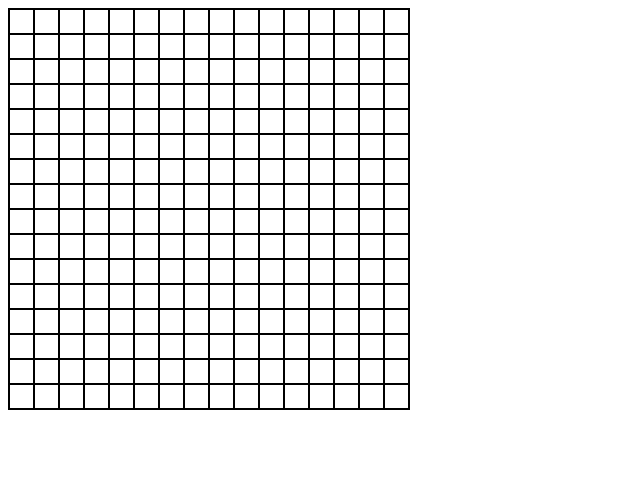
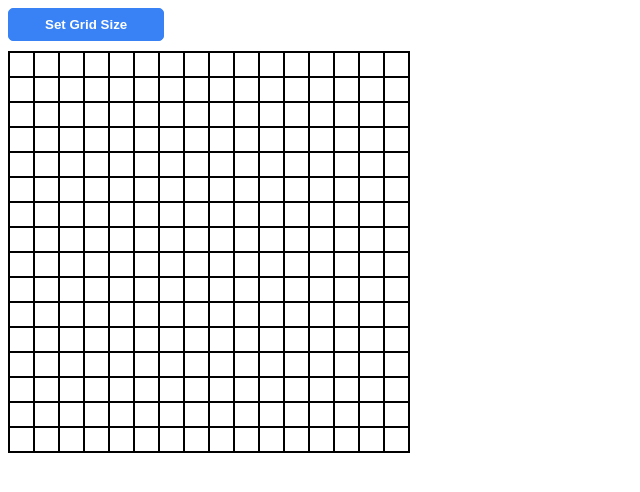
Before and after one commit to karangwaajika/odin-etch-a-sketch, a plain HTML site: page index.html in a window 1280 px wide. Shown: the whole page, without its empty margins (0-640 px from the left). Drawn offline with Linux system fonts and the light colour scheme.

Commit message:
add button to get user input and alert the entered number

```diff
--- a/index.html
+++ b/index.html
@@ -8,6 +8,7 @@
     <link rel="stylesheet" href="style.css" />
 </head>
 <body>
+    <button class="userInput">Set Grid Size</button>
     <div id="container">
     </div>
 </body>
--- a/index.js
+++ b/index.js
@@ -1,5 +1,5 @@
 const container = document.querySelector('#container');
-
+const userInput = document.querySelector('button.userInput');
 
 for(let i=1; i<= 256; i++){
     const content = document.createElement('div');
@@ -7,3 +7,8 @@ for(let i=1; i<= 256; i++){
     content.classList.add(`grid-${i}`);
     container.appendChild(content)
 }
+
+userInput.addEventListener('click', () => {
+    let gridSize = +prompt("Enter Grid Size");
+    alert(gridSize*2);
+})
--- a/style.css
+++ b/style.css
@@ -18,3 +18,16 @@
 .grid:hover{
     background-color: blue;
 }
+
+button {
+    cursor: pointer;
+    padding: 8px 36px;
+    border-radius: 5px;
+
+    background: #3882F6;
+    border: 1px solid #3882F6;
+    color: white;
+    font-weight: bold;
+    margin-bottom: 10px;
+
+  }
```
